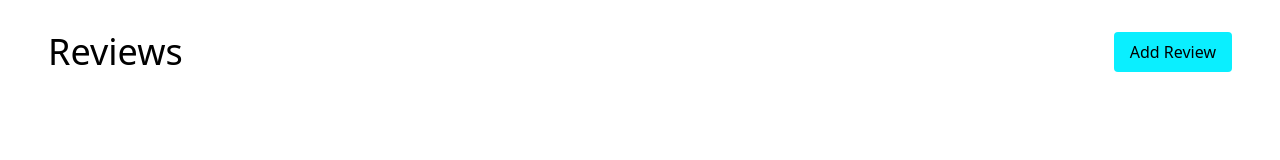
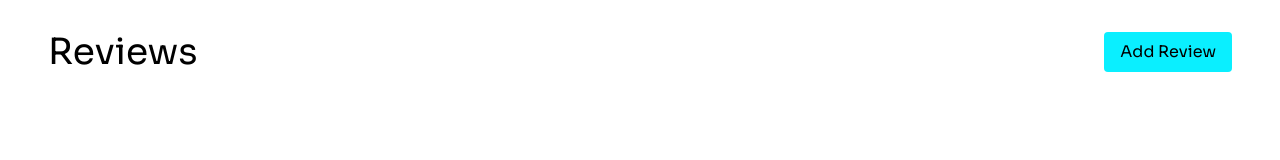
Before and after one commit to MichaelMkrtch/review-site, a React (Vite) app: page / in a window 1280 px wide. Shown: the top 160 px of the page. Built offline with nearby package versions, Linux system fonts and the light colour scheme.

Commit message:
style: add custom fonts

```diff
--- a/index.html
+++ b/index.html
@@ -4,6 +4,12 @@
     <meta charset="UTF-8" />
     <link rel="icon" type="image/svg+xml" href="/vite.svg" />
     <meta name="viewport" content="width=device-width, initial-scale=1.0" />
+    <link rel="preconnect" href="https://fonts.googleapis.com" />
+    <link rel="preconnect" href="https://fonts.gstatic.com" crossorigin />
+    <link
+      href="https://fonts.googleapis.com/css2?family=Plus+Jakarta+Sans&family=Sora&display=swap"
+      rel="stylesheet"
+    />
     <title>Review Site</title>
   </head>
   <body>
--- a/tailwind.config.js
+++ b/tailwind.config.js
@@ -8,6 +8,9 @@ export default {
           350: "#0aefff",
         },
       },
+      fontFamily: {
+        sans: ['Sora', '"Plus Jakarta Sans"', 'system-ui'],
+      },
     },
   },
   plugins: [],
```
